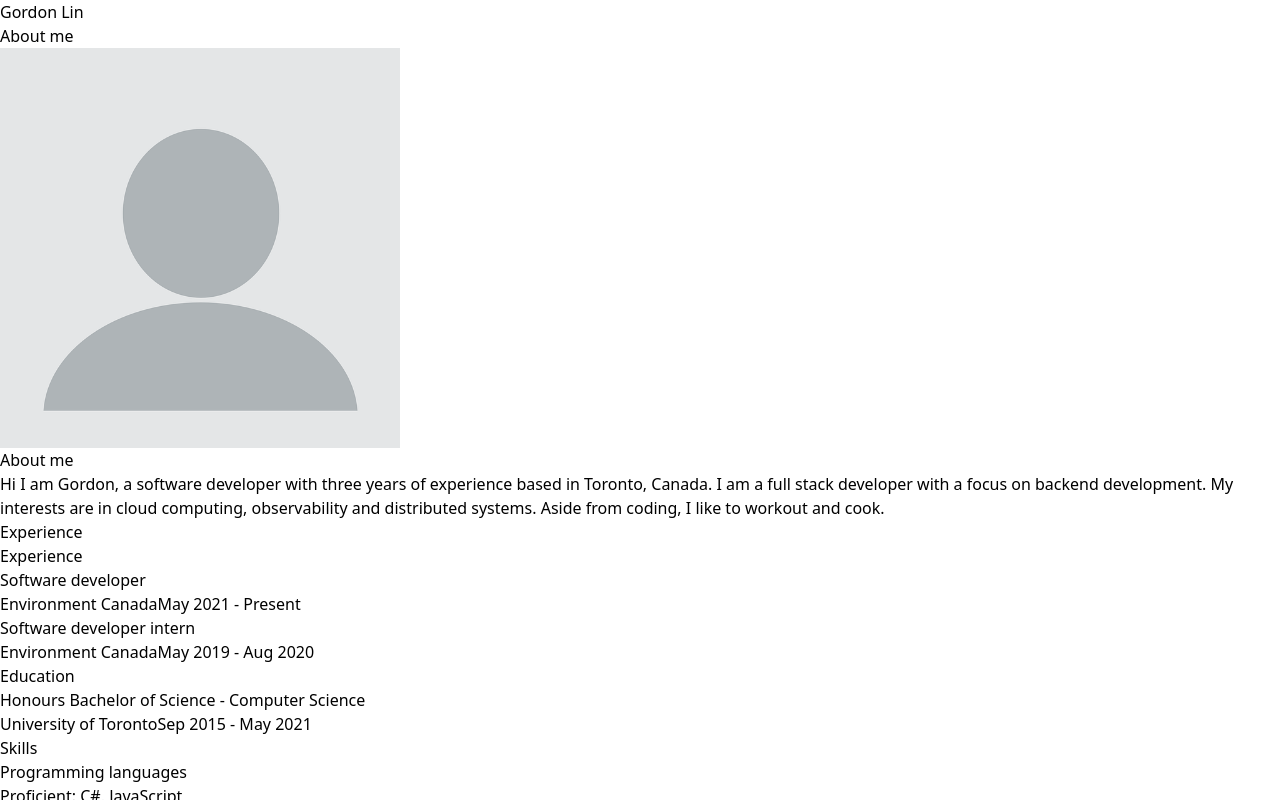
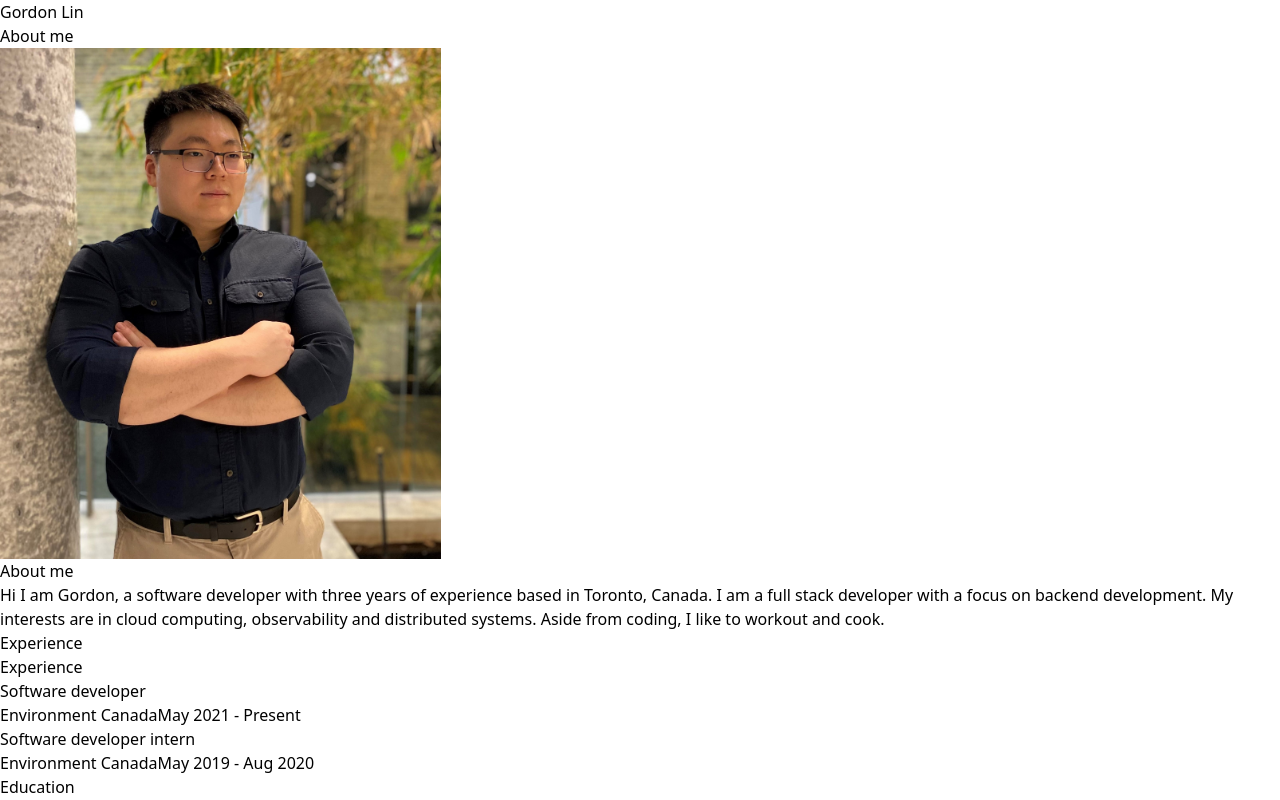
Before and after one commit to gordonlin-dev/personal-website, a Next.js app in the folder src/: page / in a window 1280 px wide. Shown: the top 800 px of the page. Built offline with nearby package versions, Linux system fonts and the light colour scheme; what @material-tailwind/react would draw is missing.

Commit message:
Content update (#41)
* updated content

* removed unused images

```diff
--- a/src/components/personal_website/content/aboutMe.js
+++ b/src/components/personal_website/content/aboutMe.js
@@ -5,13 +5,13 @@ export default function AboutMe() {
         <>
             <h1 id="about-me" className="invisible">About me</h1>
             <div className="grid grid-cols-12 pb-40">
-                <div className="col-span-5">
+                <div className="col-span-5 h-[475px] w-[475px] rounded-full overflow-hidden">
                     <Image
-                        src="/profile-placeholder.png"
+                        src="/profile.jpg"
                         alt=""
-                        width={400}
-                        height={400}
-                        className="h-[400px] w-[400px] relative z-[0]"
+                        width={441}
+                        height={511}
+                        className="h-full w-full relative z-[0]"
                     />
                 </div>
                 <div className="col-span-7 flex items-center">
--- a/src/components/personal_website/content/projects.js
+++ b/src/components/personal_website/content/projects.js
@@ -69,7 +69,7 @@ export default function Projects() {
                         src="/MeetUT_Logo.png"
                         alt=""
                         description={meetUTDescription()}
-                        link="https://github.com/gordonlin-dev"
+                        link="https://github.com/gordonlin-dev/MeetUT#meetut"
                     />
                 </div>
             </div>
```
Also changed, not shown: src/public/profile-placeholder.png (deleted), src/public/profile.jpg (added).
